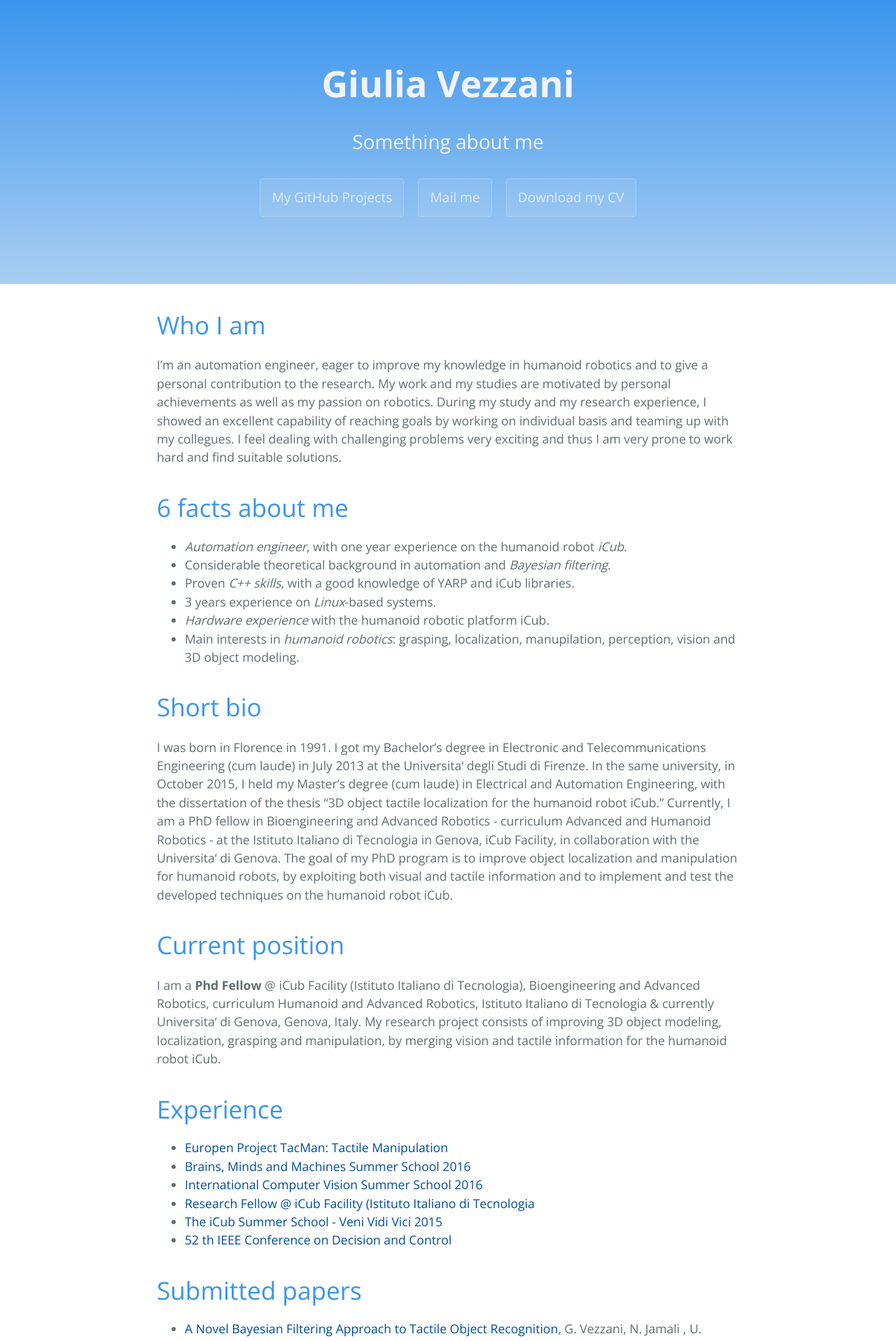
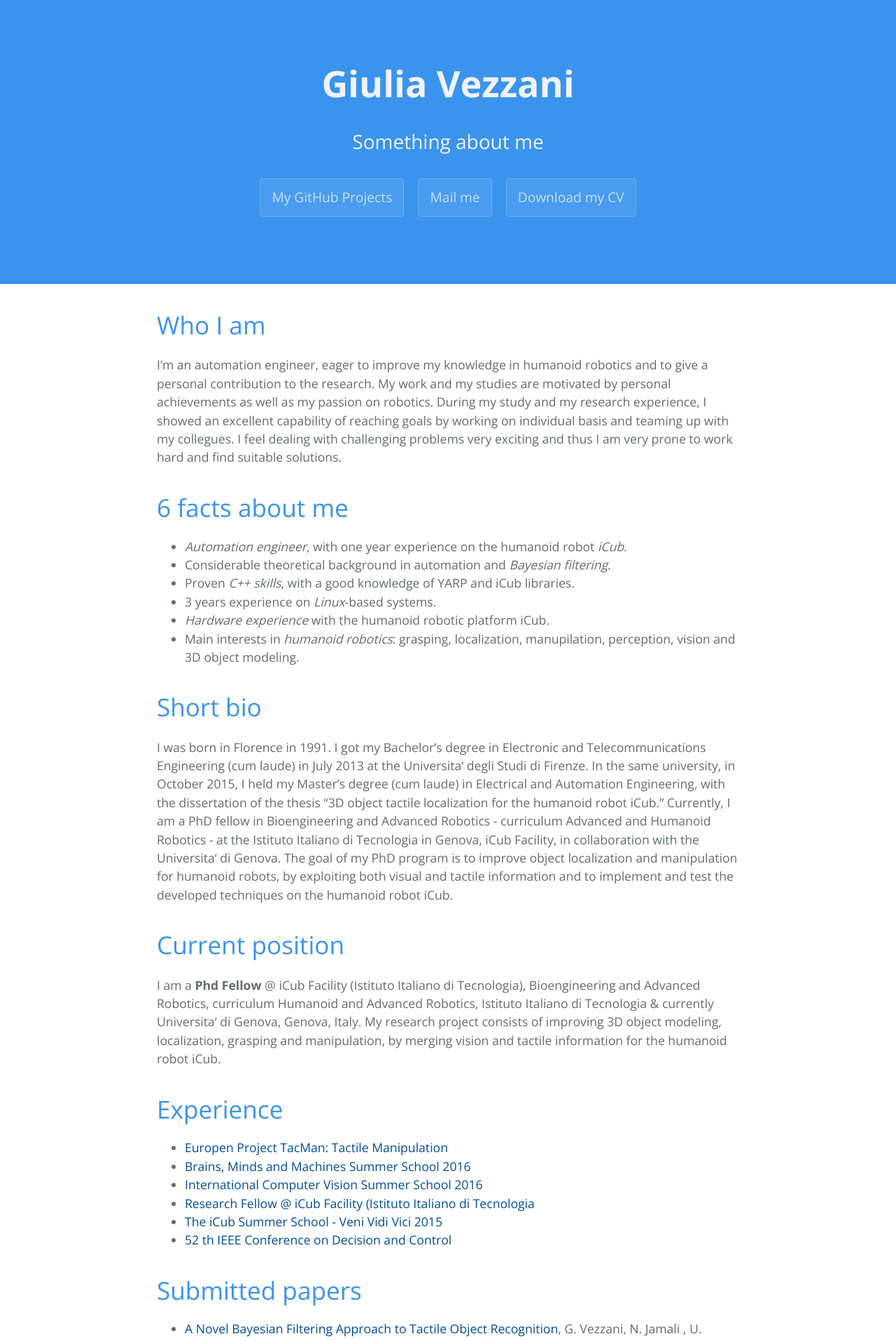
Before and after one commit to giuliavezzani/giuliavezzani_old.github.io, a Jekyll site: the page built from index.md, in a window 1280 px wide. Shown: the top 1917 px of the page at 70% size. Built offline with Jekyll 4.4.1, drawn with Linux system fonts in a browser that asks for light colours; our own code applies the rules of GitHub Pages for plain Markdown files.

Commit message:
Update jekyll-theme-cayman.scss

```diff
--- a/_sass/jekyll-theme-cayman.scss
+++ b/_sass/jekyll-theme-cayman.scss
@@ -91,7 +91,7 @@ a {
   color: $header-heading-color;
   text-align: center;
   background-color: $header-bg-color;
-  background-image: linear-gradient(to top, $header-bg-color-secondary, $header-bg-color);
+  background-image: linear-gradient(to top, $header-bg-color, $header-bg-color);
 
   @include large {
     padding: 5rem 6rem;
```
